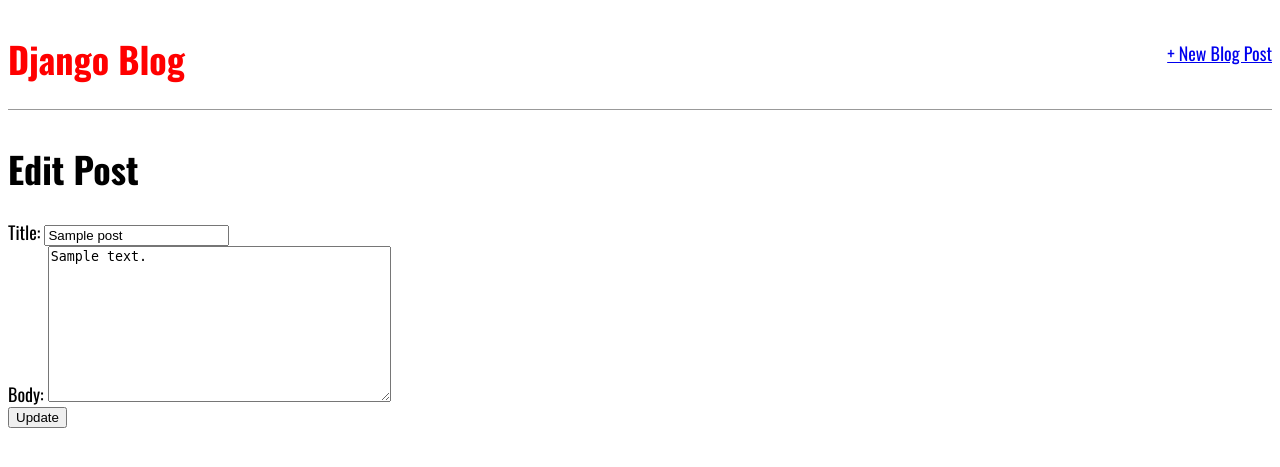
After one commit to ModarYaghi/django-simple-blog, a Django app: page /post/1/edit/ in a window 1280 px wide. The commit adds this page. Shown: the top 467 px of the page. Run offline with Django 5.2, Linux system fonts and the light colour scheme; tables that the repository leaves empty hold one stand-in row (values such as "Sample post").

Commit message:
add feature: update post

```diff
--- a/blog_app/urls.py
+++ b/blog_app/urls.py
@@ -2,8 +2,7 @@
 from django.urls import path
 
 # from .views import post_detail_view, post_list_view
-from .views import BlogCreateView  # import the generic clas-based views
-from .views import BlogDetailView, BlogListView
+from .views import BlogCreateView, BlogDetailView, BlogListView, BlogUpdateView
 
 urlpatterns = [
     path("post/new/", BlogCreateView.as_view(), name="new_post"),
@@ -11,6 +10,7 @@ urlpatterns = [
     #
     # this is how to build url for generic class-based view
     path("post/<int:pk>/", BlogDetailView.as_view(), name="post_detail"),
+    path("post/<int:pk>/edit/", BlogUpdateView.as_view(), name="edit_post"),
     #
     # path("", post_list_view, name="home"),
     path("", BlogListView.as_view(), name="home"),
--- a/blog_app/views.py
+++ b/blog_app/views.py
@@ -1,7 +1,8 @@
 # from django.shortcuts import get_object_or_404, render
 #
 # to switch to generic class-based views
-from django.views.generic import CreateView, DetailView, ListView
+from django.views.generic import DetailView, ListView
+from django.views.generic.edit import CreateView, UpdateView
 
 from .models import Post
 
@@ -43,3 +44,9 @@ class BlogCreateView(CreateView):
     fields = ["title", "author", "body"]
 
     # success_url = "/"  # If you want to back home after clicking save.
+
+
+class BlogUpdateView(UpdateView):
+    model = Post
+    template_name = "edit_post.html"
+    fields = ["title", "body"]
--- /dev/null
+++ b/templates/edit_post.html
@@ -0,0 +1,10 @@
+{% extends "base.html" %}
+
+{% block content %}
+  <h1>Edit Post</h1>
+
+  <form action="" method="post">{% csrf_token %}
+    {{form}}
+    <input type="submit" value="Update">
+  </form>
+{% endblock content %}
--- a/templates/post_detail.html
+++ b/templates/post_detail.html
@@ -5,4 +5,5 @@
     <h2>{{ post.title }}</h2>
     <p>{{ post.body }}</p>
   </div>
+  <a href="{% url 'edit_post' post.pk %}">+ Edit Post</a>
 {% endblock content %}
```
